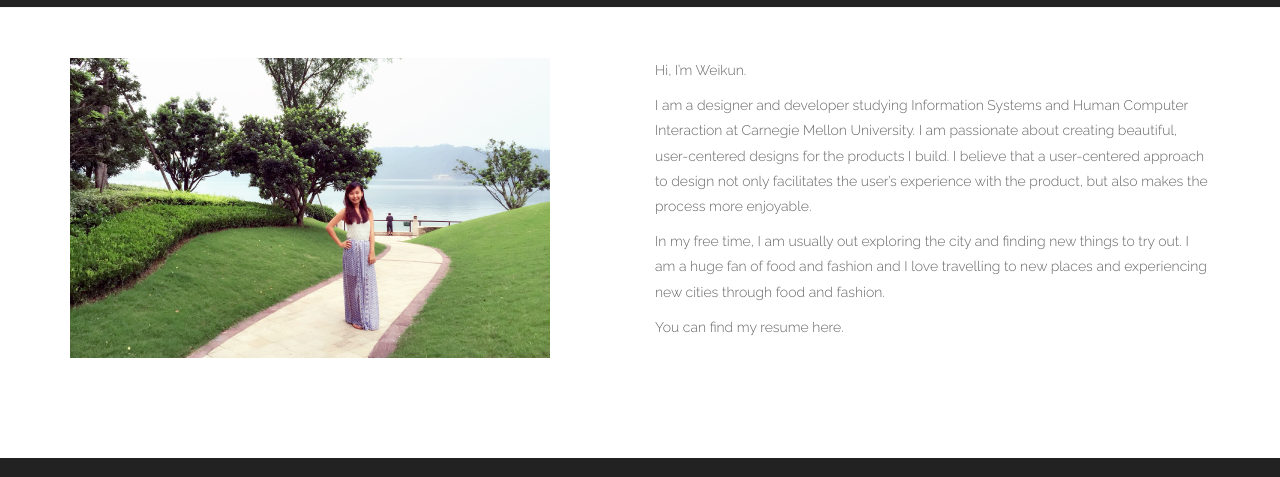
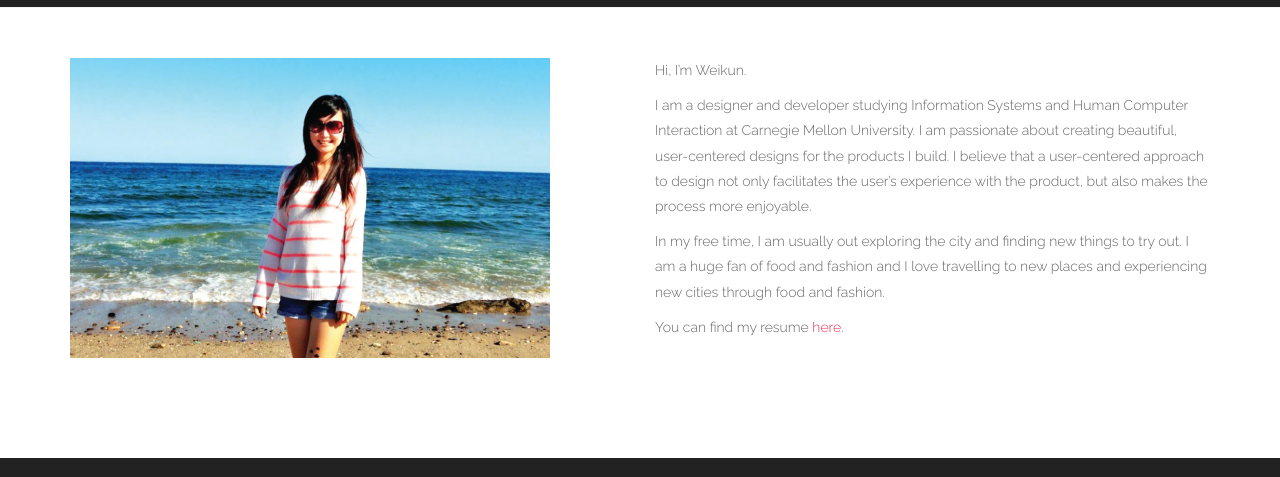
Before and after one commit to weikunliang/weikunliang.github.io, a plain HTML site: page about.html in a window 1280 px wide. Shown: the part 63-540 px from the top of the page. Drawn offline with Linux system fonts and the light colour scheme.

Commit message:
upated resume

```diff
--- a/about.html
+++ b/about.html
@@ -64,7 +64,7 @@
 		<div class="container">
             <div class="row">
                 <div class="col-xs-12 col-sm-6 col-md-6">
-                    <img src="assets/images/me.png">
+                    <img src="assets/images/me2.png">
                 </div>
 
                 <div class="col-xs-12 col-sm-6 col-md-6">
@@ -76,7 +76,7 @@
                     <p>In my free time, I am usually out exploring the city and finding new things to try out. I am a huge fan of food and fashion and I love travelling to new places and experiencing new cities through food and fashion.
                     </p>
 
-                    <p>You can find my resume here.</p>
+                    <p>You can find my resume <a href="resume.pdf">here</a>.</p>
                 </div>
             </div>
 		</div><!-- .contaier -->
--- a/assets/css/style.css
+++ b/assets/css/style.css
@@ -453,7 +453,7 @@ textarea.form-control {
 #footer {
 	background: #222;
 	text-align: center;
-	padding: 40px 0;
+	padding: 20px 0;
 	color: #FFF;
 }
 
```
Also changed, not shown: assets/images/control/preview2.png (added), assets/images/parks/preview2.png (added), 1 other file.
